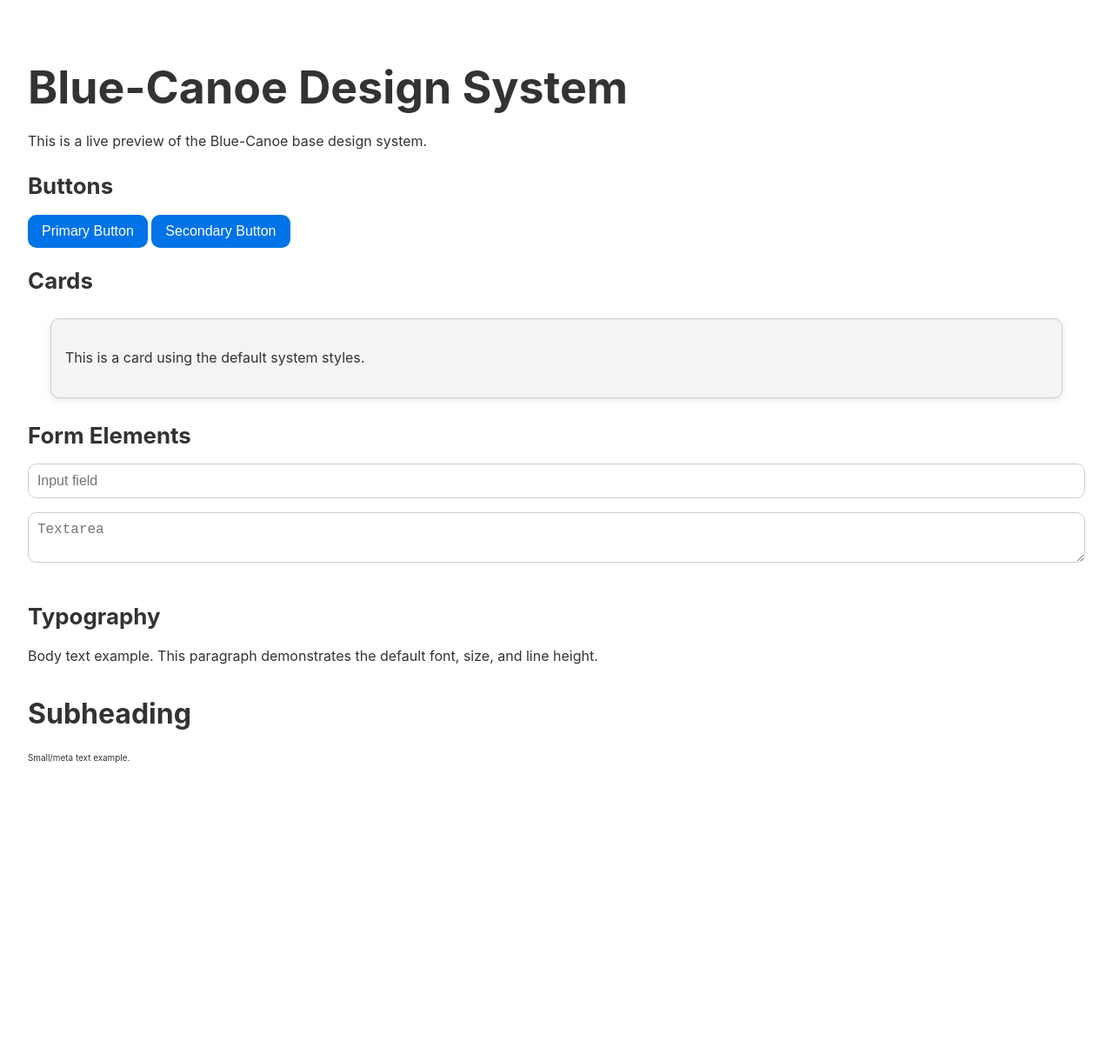
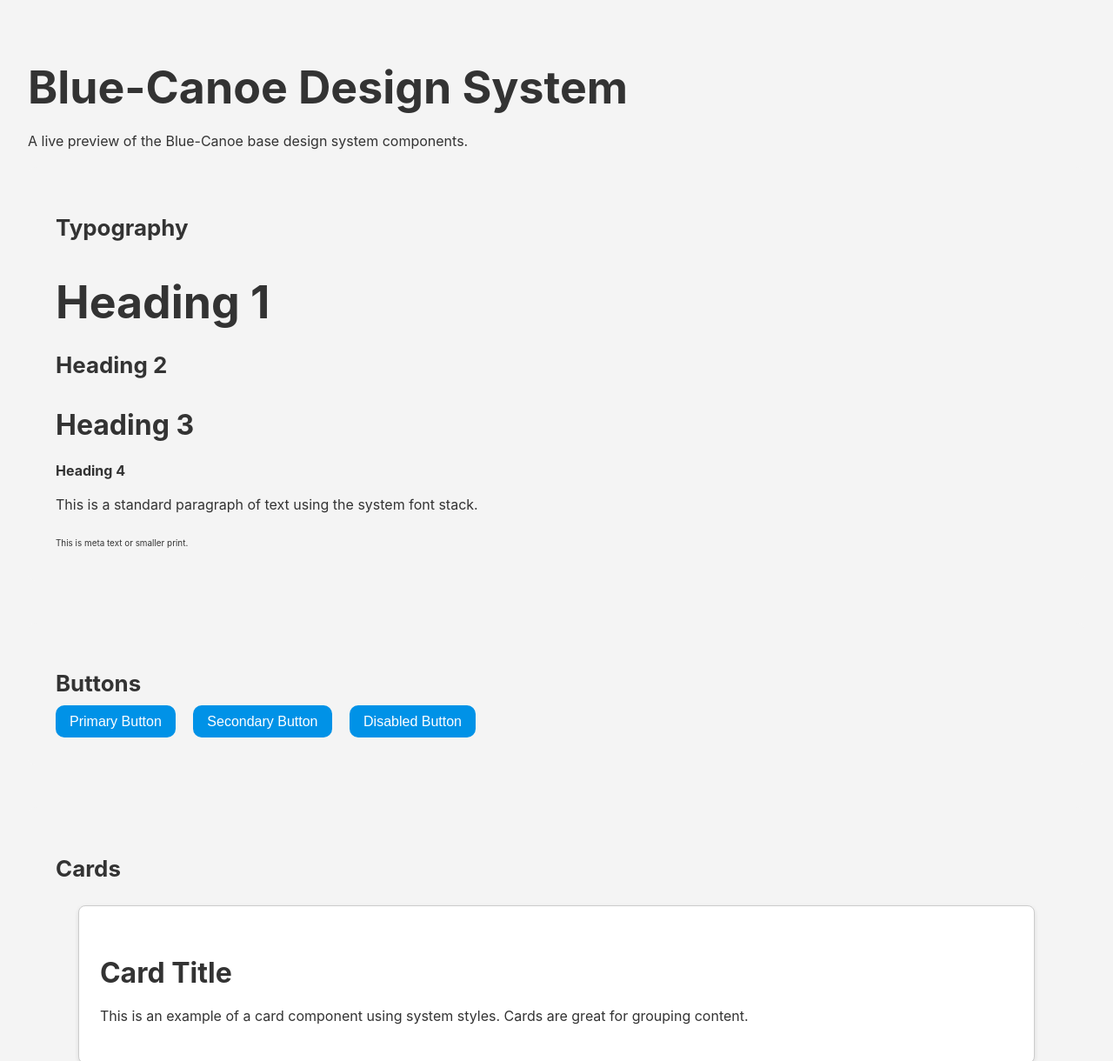
Before and after one commit to xword9009/blue-canoe-design-system, a plain HTML site: page docs/index.html in a window 1280 px wide. Shown: the top 1220 px of the page at 87% size. Before the commit the page ends 915 px from the top, so only its background shows below. Drawn offline with Linux system fonts and the light colour scheme.

Commit message:
Update index.html

```diff
--- a/docs/index.html
+++ b/docs/index.html
@@ -4,31 +4,54 @@
   <meta charset="UTF-8">
   <title>Blue-Canoe Design System Preview</title>
   <link rel="stylesheet" href="../css/blue-canoe-base.css">
+  <link rel="stylesheet" href="../themes/blue-canoe-theme-default.css">
   <style>
-    body { padding: 2rem; }
-    h1 { margin-bottom: 1rem; }
+    body { padding: 2rem; background: var(--color-light); font-family: var(--font-body); }
+    h1, h2, h3, h4 { margin-bottom: 0.5rem; }
+    .section { margin-bottom: 3rem; }
+    .card { padding: 1.5rem; background: white; border-radius: 0.5rem; box-shadow: 0 2px 5px rgba(0,0,0,0.1); }
+    .button-group button { margin-right: 1rem; }
+    input, textarea { width: 100%; padding: 0.75rem; margin-bottom: 1rem; border: 1px solid var(--color-secondary); border-radius: 0.25rem; }
   </style>
 </head>
 <body>
+
   <h1>Blue-Canoe Design System</h1>
-  <p>This is a live preview of the Blue-Canoe base design system.</p>
+  <p>A live preview of the Blue-Canoe base design system components.</p>
 
+  <div class="section">
+    <h2>Typography</h2>
+    <h1>Heading 1</h1>
+    <h2>Heading 2</h2>
+    <h3>Heading 3</h3>
+    <h4>Heading 4</h4>
+    <p>This is a standard paragraph of text using the system font stack.</p>
+    <small>This is meta text or smaller print.</small>
+  </div>
+
+  <div class="section">
     <h2>Buttons</h2>
+    <div class="button-group">
       <button>Primary Button</button>
-  <button class="btn">Secondary Button</button>
+      <button class="btn-secondary">Secondary Button</button>
+      <button disabled>Disabled Button</button>
+    </div>
+  </div>
 
+  <div class="section">
     <h2>Cards</h2>
     <div class="card">
-    <p>This is a card using the default system styles.</p>
+      <h3>Card Title</h3>
+      <p>This is an example of a card component using system styles. Cards are great for grouping content.</p>
+    </div>
   </div>
 
+  <div class="section">
     <h2>Form Elements</h2>
     <input type="text" placeholder="Input field">
-  <textarea placeholder="Textarea"></textarea>
+    <textarea placeholder="Textarea field"></textarea>
+    <button>Submit</button>
+  </div>
 
-  <h2>Typography</h2>
-  <p>Body text example. This paragraph demonstrates the default font, size, and line height.</p>
-  <h3>Subheading</h3>
-  <small>Small/meta text example.</small>
 </body>
 </html>
```
Lines whose indentation alone changed are shown as unchanged.
